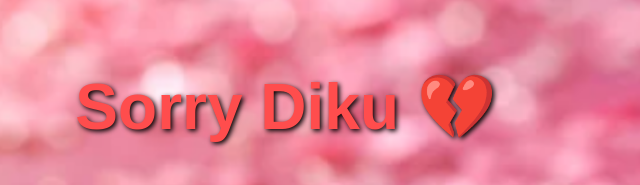
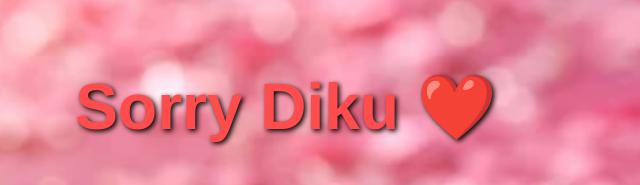
Before and after one commit to aryanyadavpersonal/sorrydiku, a plain HTML site: page index.html in a window 1280 px wide. Shown: the part 186-371 px from the top of the page, 354-994 px from the left. Drawn offline with Linux system fonts and the light colour scheme.

Commit message:
Update index.html

```diff
--- a/index.html
+++ b/index.html
@@ -8,7 +8,7 @@
   </head>
   <body>
     <div class="intro-container">
-      <h1>Sorry Diku 💔</h1>
+      <h1>Sorry Diku ❤️ </h1>
       <button class="continue-btn" onclick="location.href='main.html'">
         Continue
       </button>
```
